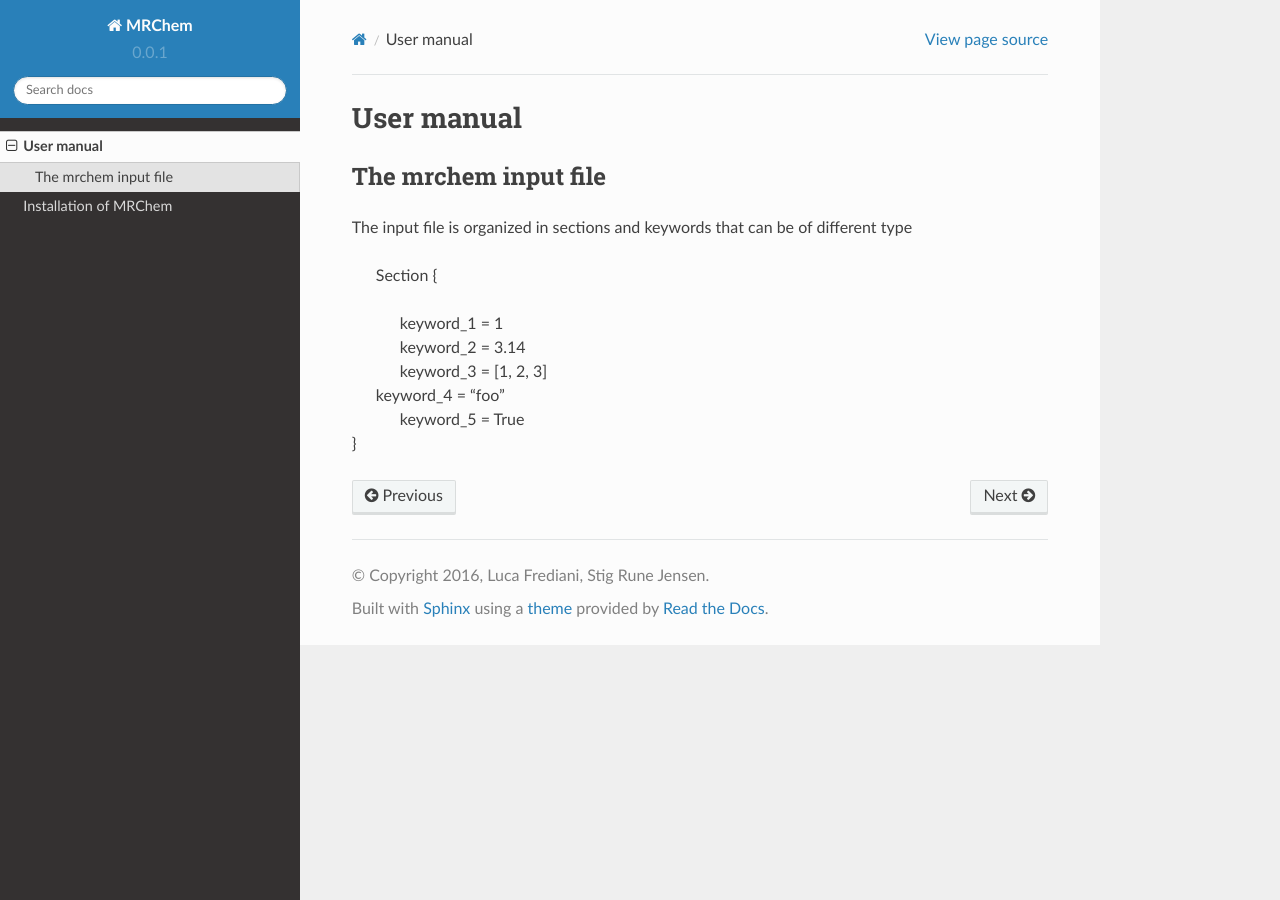
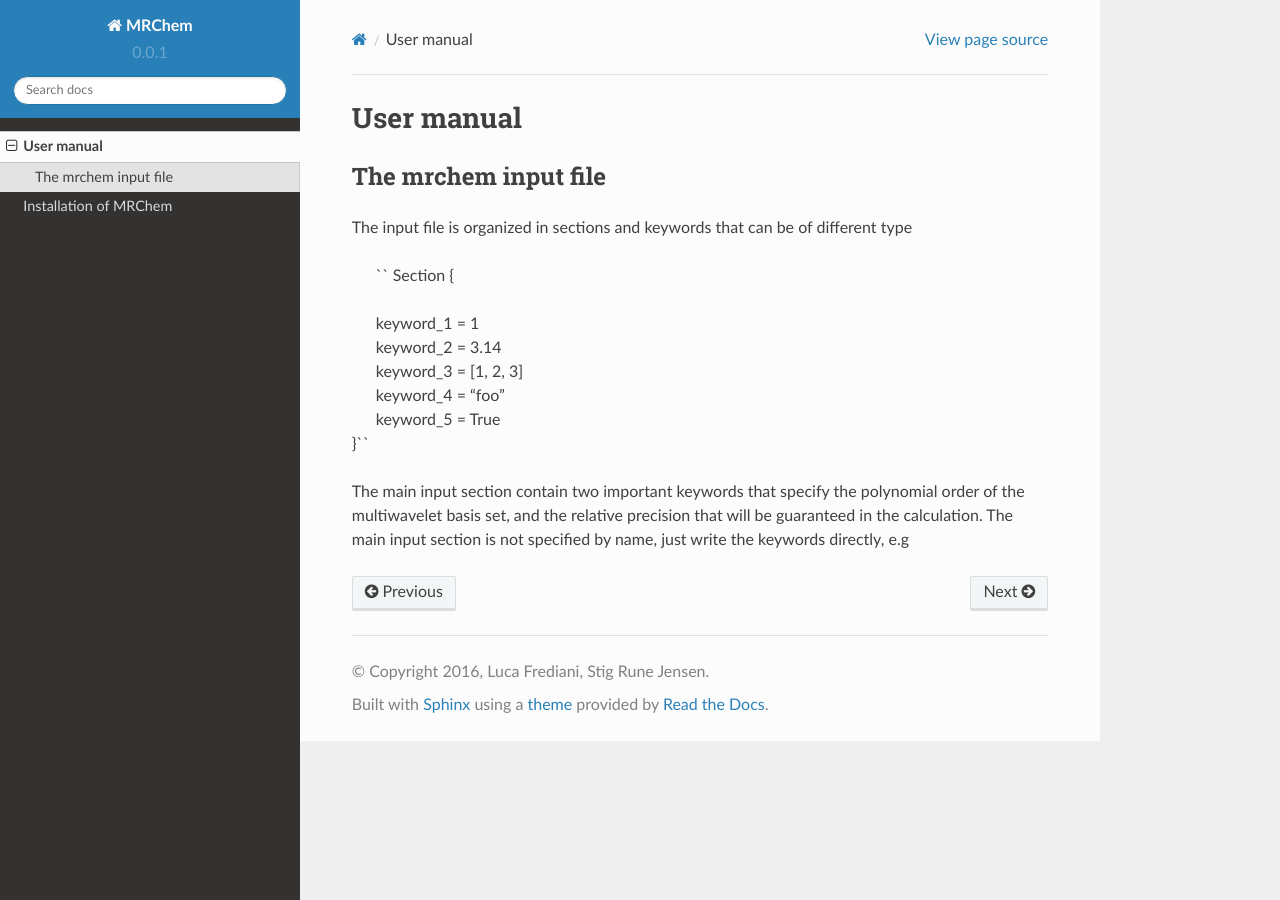
Before and after one commit to ylvao/mrchem, a Sphinx documentation site: the page built from docs/userguide.rst, in a window 1280 px wide. Built offline with Sphinx 7.4.7 and the Read the Docs theme 2.0.0, drawn with Linux system fonts in a browser that asks for light colours.

Commit message:
Testing code sectioning  Please enter the commit message for your changes. Lines starting

```diff
--- a/docs/userguide.rst
+++ b/docs/userguide.rst
@@ -9,10 +9,16 @@ The input file is organized in sections and keywords that can be of different
 type
 
 
-     Section {
+    `` Section {
 |       keyword_1 = 1
 |       keyword_2 = 3.14
 |       keyword_3 = [1, 2, 3]
-|      keyword_4 = "foo"
+|       keyword_4 = "foo"
 |       keyword_5 = True
-|    }
+|    }``
+
+
+The main input section contain two important keywords that specify the
+polynomial order of the multiwavelet basis set, and the relative precision that
+will be guaranteed in the calculation. The main input section is not specified
+by name, just write the keywords directly, e.g
```
